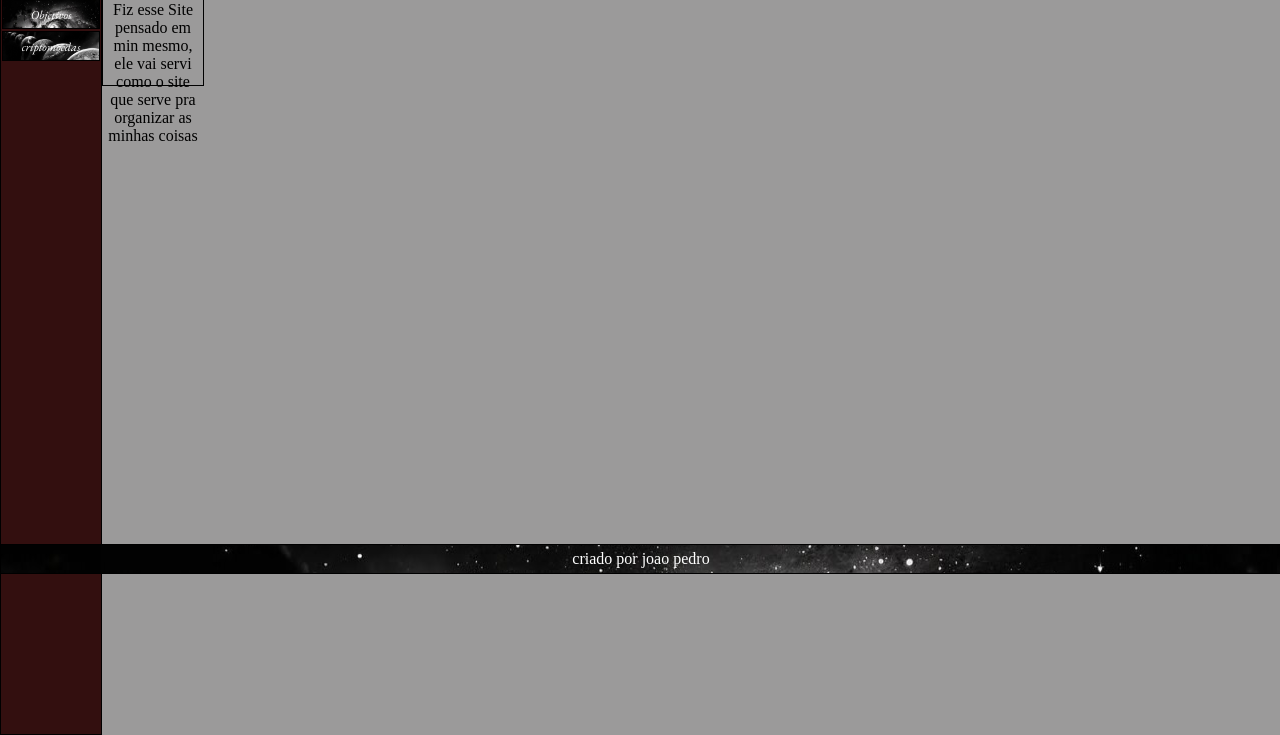
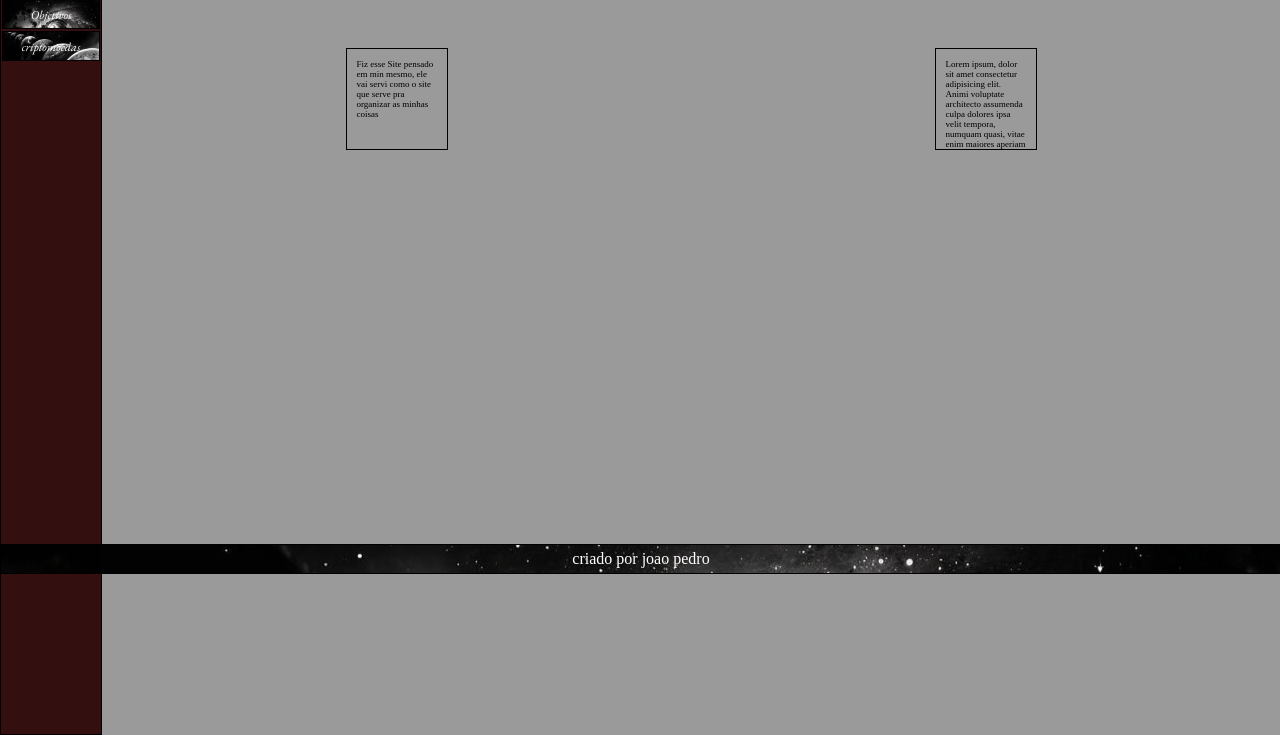
Before and after one commit to joaopedro206/Curso-Uninter, a plain HTML site: page testes/flex/lateral-flex.html in a window 1280 px wide. Shown: the part 226-961 px from the top of the page. Drawn offline with nearby package versions, Linux system fonts and the light colour scheme.

Commit message:
upadate1.1

```diff
--- a/testes/flex/lateral-flex.html
+++ b/testes/flex/lateral-flex.html
@@ -21,8 +21,13 @@
         <div class="principal">
             <main id="mainprincipal">
                 <h2>Criado Por Joao Pedro</h2>
-                <div class="blocos">
-                    <p>Fiz esse Site pensado em min mesmo, ele vai servi como o site que serve pra organizar as minhas coisas </p>
+                <div id="blocomae">
+                    <div class="blocos">
+                        <p>Fiz esse Site pensado em min mesmo, ele vai servi como o site que serve pra organizar as minhas coisas </p>
+                    </div>
+                    <div class="blocos">
+                        <p>Lorem ipsum, dolor sit amet consectetur adipisicing elit. Animi voluptate architecto assumenda culpa dolores ipsa velit tempora, numquam quasi, vitae enim maiores aperiam similique molestiae cumque consectetur rem rerum vel?</p>
+                    </div>
                 </div>
             </main>
         </div>
--- a/testes/flex/site.css
+++ b/testes/flex/site.css
@@ -5,6 +5,7 @@ body{
     background-color: rgb(155, 154, 154);
     text-align: center;
     margin: auto;
+    overflow: hidden;
 }
 #principal{
     position: relative;
@@ -92,6 +93,7 @@ a{
         font-weight: 400;
 }
 div .principal{
+
     width: 120vw;
     z-index: 1;
     overflow: auto;
@@ -107,10 +109,27 @@ div .principal{
     font-style: normal;
     text-transform: capitalize;
 }
+#blocomae{
+    display: flex;
+    justify-content: space-around;
+
+    height: 40vw;
+}
 .blocos{
+    margin-top: 5vw;
     border: 1px solid;
+    height: 100px;
     width: 100px;
-    height: 100px;
+    flex: 1 1 50;
+    overflow: auto;
+
+
+}
+.blocos p{
+    font-size: 9px;
+    text-align: left;
+    margin: 0%;
+    padding: 10px;
 
 }
 footer{
```
